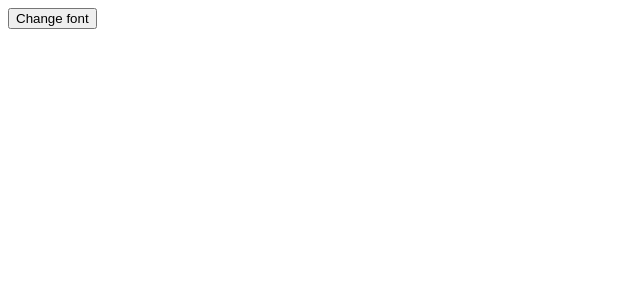
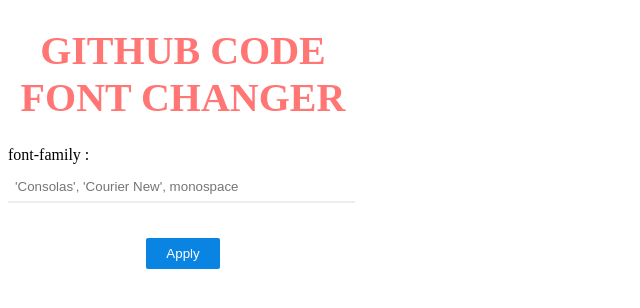
Before and after one commit to AmraniCh/github-code-font-changer, a browser extension: page src/index.html in a window 1280 px wide. Shown: the whole page, without its empty margins (0-640 px from the left). Drawn offline with Linux system fonts and the light colour scheme.

Commit message:
font family input

```diff
--- a/src/index.html
+++ b/src/index.html
@@ -2,9 +2,21 @@
 <html lang="en">
     <head>
         <title>Popup</title>
+        <link rel="stylesheet" type="text/css" href="./style.css" />
     </head>
     <body>
-    <button type="button" id="changeBtn">Change font</button>
+        <form>
+            <h1 class="title">Github Code Font Changer</h1>
+
+            <div class="input-field">
+                <label class="label" for="font_family">font-family : </label>
+                <input type="text" class="control" id="font_family" placeholder="'Consolas', 'Courier New', monospace" />
+            </div>
+
+            <div>
+                <button type="button" id="changeBtn">Apply</button>
+            </div>
+        </form>
 
         <script src="./index.js"></script>
     </body>
--- a/src/index.js
+++ b/src/index.js
@@ -1,9 +1,24 @@
-document.addEventListener('DOMContentLoaded', function() {
-    document.querySelector('#changeBtn').addEventListener('click', function() {
-        chrome.tabs.insertCSS({
-            code: `.blob-code-inner {
-                font-family: Consolas, sans-serif !important;
-            }`
-        });
-    }, false);
-}, false);
+addEvent(document, 'DOMContentLoaded', function () {
+    addEvent('#changeBtn', 'click', function () {
+        var fonts = document.querySelementctor('#font_family').value;
+        if (fonts) {
+            changeFont(fonts);
+        }
+    });
+});
+
+function changeFont(fonts) {
+    chrome.tabs.insertCSS({
+        code: `.blob-code-inner {
+            font-family: ${fonts} !important;
+        }`,
+    });
+}
+
+function addEvent(element, event, handler) {
+    if (typeof element === 'string' && /^\.|^#/.test(element)) {
+        element = document.querySelementctor(element);
+    }
+
+    element.addEventListener(event, handler.bind(this), false);
+}
--- /dev/null
+++ b/src/style.css
@@ -0,0 +1,54 @@
+body {
+    /*background-color: #eee;*/
+}
+
+form {
+    width: 350px;
+    background-color: #fff;
+    padding: 0 10px 10px 0;
+}
+
+.title {
+    text-align: center;
+    color: #ff7675;
+    font-size: 2.5rem;
+    text-transform: uppercase;
+    margin-bottom: 25px;
+}
+
+.input-field {
+    margin-bottom: 15px;
+}
+
+.input-field .label {
+    display: block;
+    margin-bottom: 8px;
+    font-size: 1rem;
+}
+
+.input-field .control {
+    padding: 7px;
+    width: 95%;
+}
+
+.input-field input.control {
+    outline: 0;
+    border-width: 0 0 2px;
+    border-color: #eee;
+}
+
+.input-field input.control:focus {
+    border-color: #74b9ff;
+}
+
+#changeBtn {
+    display: block;
+    margin: 0 auto;
+    background-color: rgb(9 132 227);
+    padding: 8px 20px;
+    color: rgb(255 255 255);
+    border-radius: 2px;
+    border: none;
+    cursor: pointer;
+    margin-top: 35px;
+}
```
Lines whose indentation alone changed are shown as unchanged.
